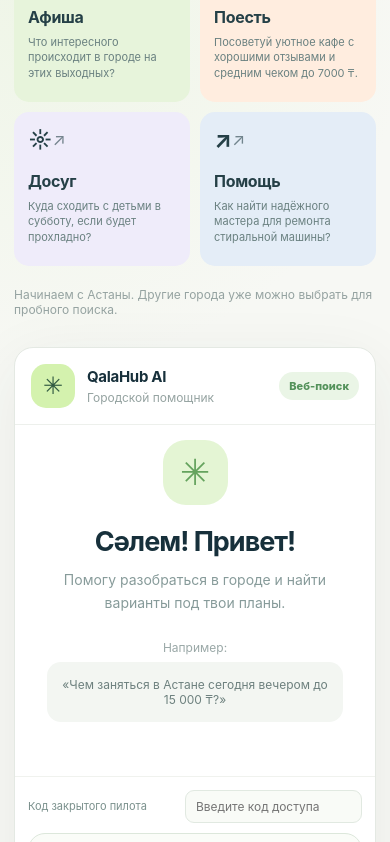
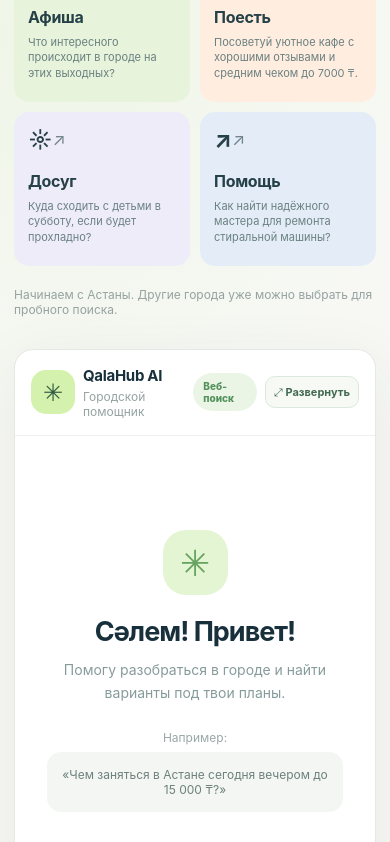
Before and after one commit to itasik2/qalahub-ai, a Next.js app in the folder apps/web/: page / in a window 390 px wide. Shown: the part 614-1456 px from the top of the page. Built offline with nearby package versions, Linux system fonts and the light colour scheme.

Commit message:
feat: enlarge chat and collapse old conversation turns
* feat: enlarge chat and fold earlier conversation turns

* fix: correct history JSX layout and test truncation

```diff
--- a/apps/web/app/globals.css
+++ b/apps/web/app/globals.css
@@ -99,3 +99,35 @@ a{color:inherit;text-decoration:none}
 .city-control select{width:165px;background:#fff;border:1px solid #d7e2dc;border-radius:12px;padding:12px;color:#17303b;font-weight:650;outline-color:#a3d876;cursor:pointer}
 @media(max-width:520px){.city-control select{width:135px;padding:9px 6px;font-size:12px}}
 .suggestion:focus-visible,.city-control select:focus-visible{outline:3px solid #5d9a61;outline-offset:3px}
+
+
+/* Keep the active request in view and give responses room to breathe. */
+.main-content{grid-template-columns:minmax(0,.88fr) minmax(440px,1.12fr);gap:44px}
+.chat{height:clamp(680px,calc(100dvh - 115px),920px);min-height:680px}
+.chat-messages{min-height:0;gap:16px;overscroll-behavior:contain}
+.current-turn{display:flex;flex-direction:column;align-items:stretch;gap:16px;min-width:0;flex-shrink:0}
+.current-turn-heading{font-size:11px;letter-spacing:.06em;text-transform:uppercase;font-weight:750;color:#849a8d}
+.chat-history{flex-shrink:0;border-radius:14px;border:1px solid #e1e9e0;background:#f9fbf7}
+.chat-history-toggle{width:100%;min-height:45px;padding:10px 13px;border:0;border-radius:14px;background:transparent;display:flex;align-items:center;justify-content:space-between;gap:12px;color:#426c58;font-weight:700;font-size:12px;text-align:left}
+.chat-history-toggle:hover{background:#eff7e9}
+.history-count{font-weight:500;color:#729083;display:inline-flex;gap:10px;align-items:center}
+.history-list{padding:0 8px 9px;display:flex;flex-direction:column;gap:6px}
+.history-item{border:1px solid #e7ede5;border-radius:10px;background:#fff}
+.history-item summary{display:flex;gap:10px;align-items:center;padding:10px 12px;cursor:pointer;font-size:12px;list-style:none}
+.history-item summary::-webkit-details-marker{display:none}
+.history-item summary:hover{background:#f7faf4}
+.history-item summary:focus-visible,.chat-history-toggle:focus-visible,.chat-expand-button:focus-visible{outline:3px solid #72a15e;outline-offset:2px}
+.history-number{display:grid;place-items:center;flex-shrink:0;border-radius:8px;width:24px;height:24px;background:#eaf5e7;color:#53754e;font-weight:800}
+.history-question{white-space:nowrap;overflow:hidden;text-overflow:ellipsis;flex:1;min-width:0}
+.history-chevron{flex-shrink:0;color:#7b9280}
+.history-item[open] .history-chevron{transform:rotate(180deg)}
+.history-turn-messages{display:flex;flex-direction:column;gap:15px;padding:13px 12px;border-top:1px solid #eef2ea}
+.chat-expand-button{flex-shrink:0;border:1px solid #dce8db;border-radius:10px;background:#f7faf4;color:#416950;padding:9px 12px;font-size:12px;font-weight:700}
+.chat-expand-button:hover{background:#e9f5e3}
+.chat-backdrop{position:fixed;inset:0;border:0;border-radius:0;background:rgba(13,28,29,.52);z-index:999;cursor:default}
+.chat.chat-expanded{position:fixed;inset:clamp(10px,2.4vw,26px);width:auto;height:auto!important;max-height:none;min-height:0!important;z-index:1000;border-radius:22px}
+.chat-expanded .chat-messages{padding:25px clamp(16px,6vw,100px)}
+.chat-expanded .chat-bottom{padding-left:clamp(16px,6vw,100px);padding-right:clamp(16px,6vw,100px)}
+@media(max-width:1080px){.main-content{grid-template-columns:1fr 1fr;gap:32px}.chat{min-height:650px}}
+@media(max-width:790px){.main-content{grid-template-columns:1fr}.chat{height:clamp(650px,calc(100dvh - 110px),900px);min-height:650px}}
+@media(max-width:520px){.chat{height:clamp(630px,calc(100dvh - 95px),820px);min-height:630px}.chat.chat-expanded{inset:0;border-radius:0}.chat-header{gap:8px}.chat-expand-button{font-size:11px;padding:8px}.chat-badge{font-size:10px}.chat-expanded .chat-messages{padding:16px 14px}.chat-expanded .chat-bottom{padding:13px}.chat-history-toggle{font-size:11px}.history-count{gap:5px;font-size:10px}}
--- a/apps/web/app/page.tsx
+++ b/apps/web/app/page.tsx
@@ -3,6 +3,7 @@
 import { FormEvent, useEffect, useRef, useState } from "react";
 import { KZ_CITIES } from "../lib/cities";
 import { tokenizeAssistantText } from "../lib/answer-format";
+import { groupChatTurns, summarizeQuestion } from "../lib/chat-history";
 
 type Source = { title: string; url: string };
 type Citation = { startIndex: number; endIndex: number; url: string; title: string };
@@ -18,6 +19,38 @@ function renderAssistantText(text: string) {
     if (part.type === "strong") return <strong key={index}>{part.text}</strong>;
     return <span key={index}>{part.text}</span>;
   });
+}
+
+function ChatMessageView({ message }: { message: ChatMessage }) {
+  return (
+    <div className={"message " + message.role}>
+      {message.role === "assistant" && <span className="message-avatar">✳</span>}
+      <div className="message-content">
+        <div className="bubble">
+          {message.role === "assistant" ? renderAssistantText(message.text) : message.text}
+        </div>
+        {message.role === "assistant" && message.sources && message.sources.length > 0 && (
+          <div className="source-box">
+            <span className="source-heading">ИСТОЧНИКИ</span>
+            {message.sources.map((source) => (
+              <a
+                key={source.url}
+                href={source.url}
+                target="_blank"
+                rel="noopener noreferrer"
+                className="source-link"
+              >↗ {source.title}</a>
+            ))}
+          </div>
+        )}
+        {message.role === "assistant" && (!message.sources || message.sources.length === 0) && (
+          <div className="source-warning" role="note">
+            Не получены ссылки на подтверждающие источники. Проверяйте даты, адреса и цены самостоятельно.
+          </div>
+        )}
+      </div>
+    </div>
+  );
 }
 
 const suggestions = [
@@ -46,19 +79,44 @@ export default function HomePage() {
   const [messages, setMessages] = useState<ChatMessage[]>([]);
   const [pending, setPending] = useState(false);
   const [error, setError] = useState("");
+  const [historyOpen, setHistoryOpen] = useState(false);
+  const [chatExpanded, setChatExpanded] = useState(false);
   const chatRef = useRef<HTMLElement>(null);
   const chatMessagesRef = useRef<HTMLDivElement>(null);
   const codeRef = useRef<HTMLInputElement>(null);
 
+  const turns = groupChatTurns(messages);
+  const previousTurns = turns.slice(0, -1);
+  const currentTurn = turns[turns.length - 1];
+
+  // New questions and answers stay at the start of the visible conversation
+  // instead of being pushed out of sight by earlier long answers.
   useEffect(() => {
-    if (chatMessagesRef.current) {
-      chatMessagesRef.current.scrollTop = chatMessagesRef.current.scrollHeight;
-    }
-  }, [messages, pending]);
+    if (historyOpen || messages.length === 0) return;
+    const frame = requestAnimationFrame(() => {
+      if (chatMessagesRef.current) chatMessagesRef.current.scrollTop = 0;
+    });
+    return () => cancelAnimationFrame(frame);
+  }, [messages, pending, historyOpen]);
+
+  useEffect(() => {
+    if (!chatExpanded) return;
+    const oldOverflow = document.body.style.overflow;
+    document.body.style.overflow = "hidden";
+    const onEscape = (event: KeyboardEvent) => {
+      if (event.key === "Escape") setChatExpanded(false);
+    };
+    window.addEventListener("keydown", onEscape);
+    return () => {
+      document.body.style.overflow = oldOverflow;
+      window.removeEventListener("keydown", onEscape);
+    };
+  }, [chatExpanded]);
 
   function chooseCity(nextCity: string) {
     setCity(nextCity);
     setMessages([]);
+    setHistoryOpen(false);
     setText("");
     setError("");
   }
@@ -85,6 +143,7 @@ export default function HomePage() {
     }
 
     setPending(true);
+    setHistoryOpen(false);
     setError("");
     setText("");
     const turn: ChatMessage = { role: "user", text: query };
@@ -196,7 +255,16 @@ export default function HomePage() {
           </p>
         </section>
 
-        <section className="chat" ref={chatRef} aria-label="Диалог с QalaHub AI">
+        {chatExpanded && (
+          <button
+            className="chat-backdrop"
+            type="button"
+            aria-label="Закрыть расширенный чат"
+            onClick={() => setChatExpanded(false)}
+          />
+        )}
+        <section className={"chat" + (chatExpanded ? " chat-expanded" : "")}
+          ref={chatRef} aria-label="Диалог с QalaHub AI">
           <div className="chat-header">
             <div className="agent-avatar">✳</div>
             <div className="agent-heading">
@@ -204,6 +272,14 @@ export default function HomePage() {
               <span>Городской помощник</span>
             </div>
             <span className="chat-badge">Веб-поиск</span>
+            <button
+              className="chat-expand-button"
+              type="button"
+              aria-pressed={chatExpanded}
+              onClick={() => setChatExpanded((value) => !value)}
+            >
+              {chatExpanded ? "↙ Свернуть" : "⤢ Развернуть"}
+            </button>
           </div>
 
           <div className="chat-messages" ref={chatMessagesRef} aria-live="polite" aria-relevant="additions">
@@ -218,39 +294,56 @@ export default function HomePage() {
                 </div>
               </div>
             ) : (
-              messages.map((message, index) => (
-                <div className={"message " + message.role} key={index}>
-                  {message.role === "assistant" && <span className="message-avatar">✳</span>}
-                  <div className="message-content">
-                    <div className="bubble">{message.role === "assistant" ? renderAssistantText(message.text) : message.text}</div>
-                    {message.role === "assistant" && message.sources && message.sources.length > 0 && (
-                      <div className="source-box">
-                        <span className="source-heading">ИСТОЧНИКИ</span>
-                        {message.sources.map((source) => (
-                          <a
-                            key={source.url}
-                            href={source.url}
-                            target="_blank"
-                            rel="noopener noreferrer"
-                            className="source-link"
-                          >↗ {source.title}</a>
+              <>
+                {previousTurns.length > 0 && (
+                  <div className="chat-history">
+                    <button
+                      className="chat-history-toggle"
+                      type="button"
+                      aria-expanded={historyOpen}
+                      onClick={() => setHistoryOpen((value) => !value)}
+                    >
+                      <span>▤ История диалога</span>
+                      <span className="history-count">
+                        {previousTurns.length} {previousTurns.length === 1 ? "предыдущий запрос" : "предыдущих запросов"}
+                        <span aria-hidden="true">{historyOpen ? "⌃" : "⌄"}</span>
+                      </span>
+                    </button>
+                    {historyOpen && (
+                      <div className="history-list">
+                        {previousTurns.map((turn, index) => (
+                          <details className="history-item" key={index}>
+                            <summary>
+                              <span className="history-number">{index + 1}</span>
+                              <span className="history-question">{summarizeQuestion(turn.question.text)}</span>
+                              <span className="history-chevron" aria-hidden="true">⌄</span>
+                            </summary>
+                            <div className="history-turn-messages">
+                              <ChatMessageView message={turn.question} />
+                              {turn.answer && <ChatMessageView message={turn.answer} />}
+                            </div>
+                          </details>
                         ))}
                       </div>
                     )}
-                    {message.role === "assistant" && (!message.sources || message.sources.length === 0) && (
-                      <div className="source-warning" role="note">
-                        Не получены ссылки на подтверждающие источники. Проверяйте даты, адреса и цены самостоятельно.
+                  </div>
+                )}
+                {currentTurn && (
+                  <div className="current-turn">
+                    <div className="current-turn-heading">Последний запрос</div>
+                    <ChatMessageView message={currentTurn.question} />
+                    {currentTurn.answer && <ChatMessageView message={currentTurn.answer} />}
+                    {pending && (
+                      <div className="message assistant">
+                        <span className="message-avatar">✳</span>
+                        <div className="loading-bubble">
+                          <span /><span /><span /> Ищу актуальную информацию…
+                        </div>
                       </div>
                     )}
                   </div>
-                </div>
-              ))
-            )}
-            {pending && (
-              <div className="message assistant">
-                <span className="message-avatar">✳</span>
-                <div className="loading-bubble"><span /><span /><span /> Ищу актуальную информацию…</div>
-              </div>
+                )}
+              </>
             )}
           </div>
 
--- /dev/null
+++ b/apps/web/lib/chat-history.ts
@@ -0,0 +1,26 @@
+/**
+ * UI grouping only. The API still receives recent turns in their original
+ * order, including questions and answers that the user has collapsed.
+ */
+export type ConversationalMessage = { role: "user" | "assistant"; text: string };
+export type ChatTurn<T extends ConversationalMessage> = { question: T; answer?: T };
+
+export function groupChatTurns<T extends ConversationalMessage>(
+  messages: readonly T[],
+): ChatTurn<T>[] {
+  const turns: ChatTurn<T>[] = [];
+  for (const message of messages) {
+    if (message.role === "user") {
+      turns.push({ question: message });
+    } else if (turns.length && !turns[turns.length - 1].answer) {
+      turns[turns.length - 1].answer = message;
+    }
+  }
+  return turns;
+}
+
+export function summarizeQuestion(question: string, limit = 88): string {
+  const text = question.replace(/\s+/g, " ").trim();
+  if (limit < 2 || text.length <= limit) return text;
+  return text.slice(0, limit - 1).trimEnd() + "…";
+}
```
Also changed, not shown: 1 other file (tests, documents, lock files or other folders).
